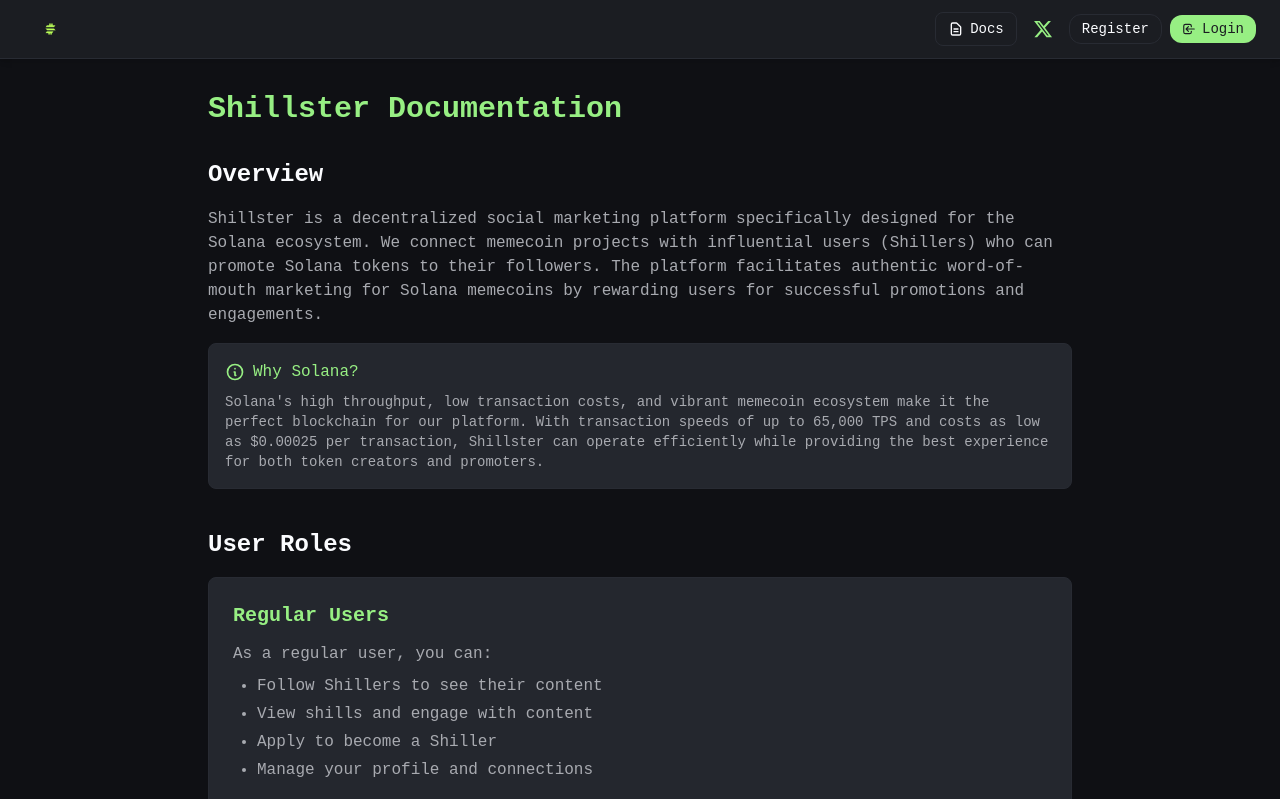
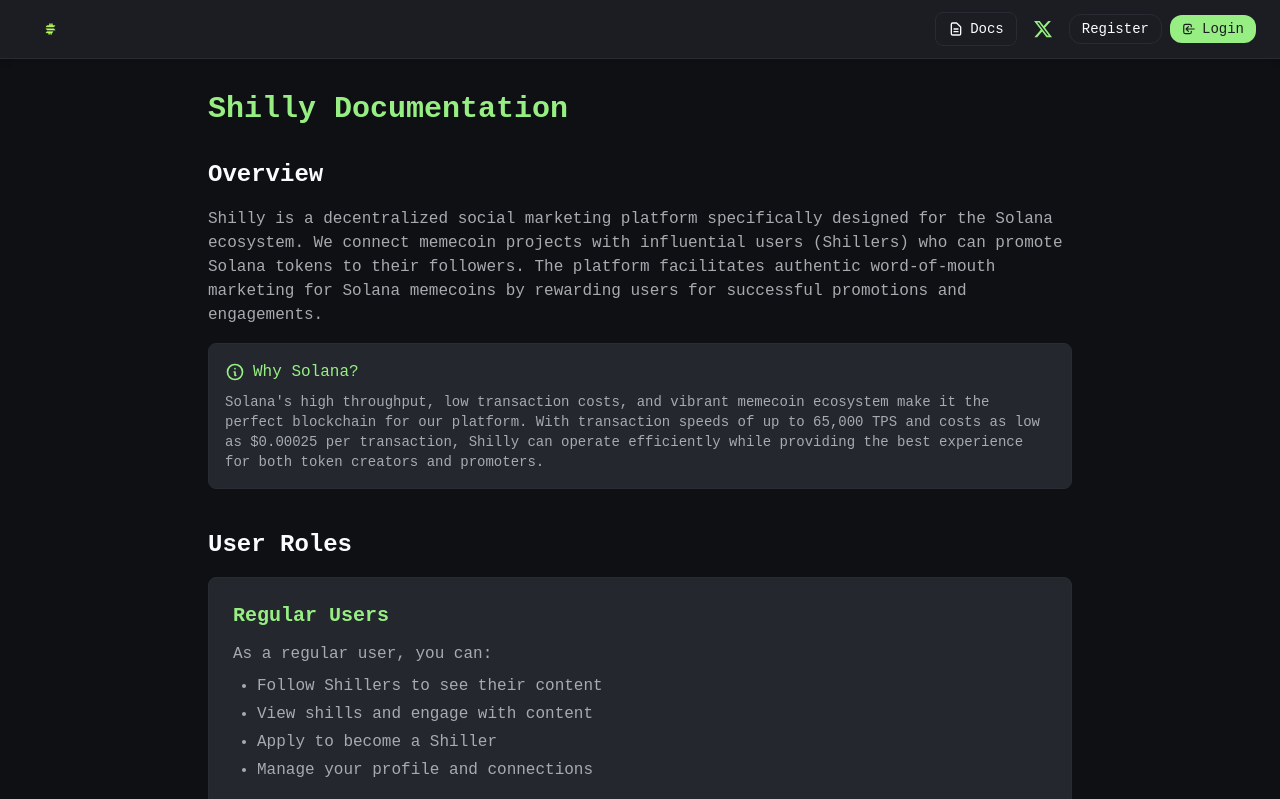
Before and after one commit to chandlergims/shilly, a React (Vite) app in the folder client/: page /docs in a window 1280 px wide. Shown: the top 799 px of the page. Built offline with nearby package versions, Linux system fonts and the light colour scheme; no server answers.

Commit message:
Change name from Shillsters to Shilly and fix date display in NewUsersSection

```diff
--- a/client/index.html
+++ b/client/index.html
@@ -4,8 +4,8 @@
     <meta charset="UTF-8" />
     <link rel="icon" type="image/png" href="/logo.png" />
     <meta name="viewport" content="width=device-width, initial-scale=1.0" />
-    <meta name="description" content="Shillsters - The premier platform for Solana memecoin marketing" />
-    <title>Shillsters</title>
+    <meta name="description" content="Shilly - The premier platform for Solana memecoin marketing" />
+    <title>Shilly</title>
   </head>
   <body>
     <div id="root"></div>
--- a/client/src/components/Navbar.tsx
+++ b/client/src/components/Navbar.tsx
@@ -55,7 +55,7 @@
               </span>
             </Link>
             <a
-              href="https://x.com/shillsterdotapp"
+              href="https://x.com/shillydotapp"
               target="_blank"
               rel="noopener noreferrer"
               className="text-[#97ef83] hover:text-[#97ef83]/80 transition-colors duration-200"
--- a/client/src/components/NewUsersSection.tsx
+++ b/client/src/components/NewUsersSection.tsx
@@ -54,7 +54,9 @@
           </div>
           <div>
             <div className="text-[#fbfcff]">@{user.handle}</div>
-            <div className="text-[#a8aab0] text-xs">Joined 2/25/2025</div>
+            <div className="text-[#a8aab0] text-xs">
+              Joined {user.createdAt ? new Date(user.createdAt).toLocaleDateString() : 'Recently'}
+            </div>
           </div>
           {/* Only show follow button if the user is a shiller and not the current user */}
           {user.role === 'shiller' && (!currentUserId || user._id !== currentUserId) && (
--- a/client/src/pages/DocsPage.tsx
+++ b/client/src/pages/DocsPage.tsx
@@ -3,12 +3,12 @@
 const DocsPage: React.FC = () => {
   return (
     <div className="container mx-auto px-4 py-8 max-w-4xl">
-      <h1 className="text-3xl font-bold text-[#97ef83] mb-8">Shillster Documentation</h1>
+      <h1 className="text-3xl font-bold text-[#97ef83] mb-8">Shilly Documentation</h1>
 
       <section className="mb-10">
         <h2 className="text-2xl font-bold text-[#fbfcff] mb-4">Overview</h2>
         <p className="text-[#a8aab0] mb-4">
-          Shillster is a decentralized social marketing platform specifically designed for the Solana ecosystem.
+          Shilly is a decentralized social marketing platform specifically designed for the Solana ecosystem.
           We connect memecoin projects with influential users (Shillers) who can promote Solana tokens to their followers.
           The platform facilitates authentic word-of-mouth marketing for Solana memecoins by rewarding users for
           successful promotions and engagements.
@@ -23,7 +23,7 @@
           <p className="text-[#a8aab0] text-sm">
             Solana's high throughput, low transaction costs, and vibrant memecoin ecosystem make it the perfect
             blockchain for our platform. With transaction speeds of up to 65,000 TPS and costs as low as $0.00025 per
-            transaction, Shillster can operate efficiently while providing the best experience for both token creators
+            transaction, Shilly can operate efficiently while providing the best experience for both token creators
             and promoters.
           </p>
         </div>
@@ -180,19 +180,19 @@
         <h2 className="text-xl font-bold text-[#97ef83] mb-3">Need Help?</h2>
         <p className="text-[#a8aab0] mb-4">
           If you have any questions or need assistance, please contact our support team at
-          <a href="mailto:support@shillster.app" className="text-[#97ef83] ml-1 hover:underline">
-            support@shillster.app
+          <a href="mailto:support@shilly.app" className="text-[#97ef83] ml-1 hover:underline">
+            support@shilly.app
           </a>
         </p>
         <p className="text-[#a8aab0]">
           Follow us on Twitter:
           <a
-            href="https://x.com/shillsterdotapp"
+            href="https://x.com/shillydotapp"
             target="_blank"
             rel="noopener noreferrer"
             className="text-[#97ef83] ml-1 hover:underline"
           >
-            @shillsterdotapp
+            @shillydotapp
           </a>
         </p>
       </div>
--- a/client/src/types/index.ts
+++ b/client/src/types/index.ts
@@ -10,6 +10,7 @@
   points?: number;
   currentStreak?: number;
   token?: string;
+  createdAt?: string;
 }
 
 export interface FollowRequest {
```
Also changed, not shown: 2 other files (tests, documents, lock files or other folders).
